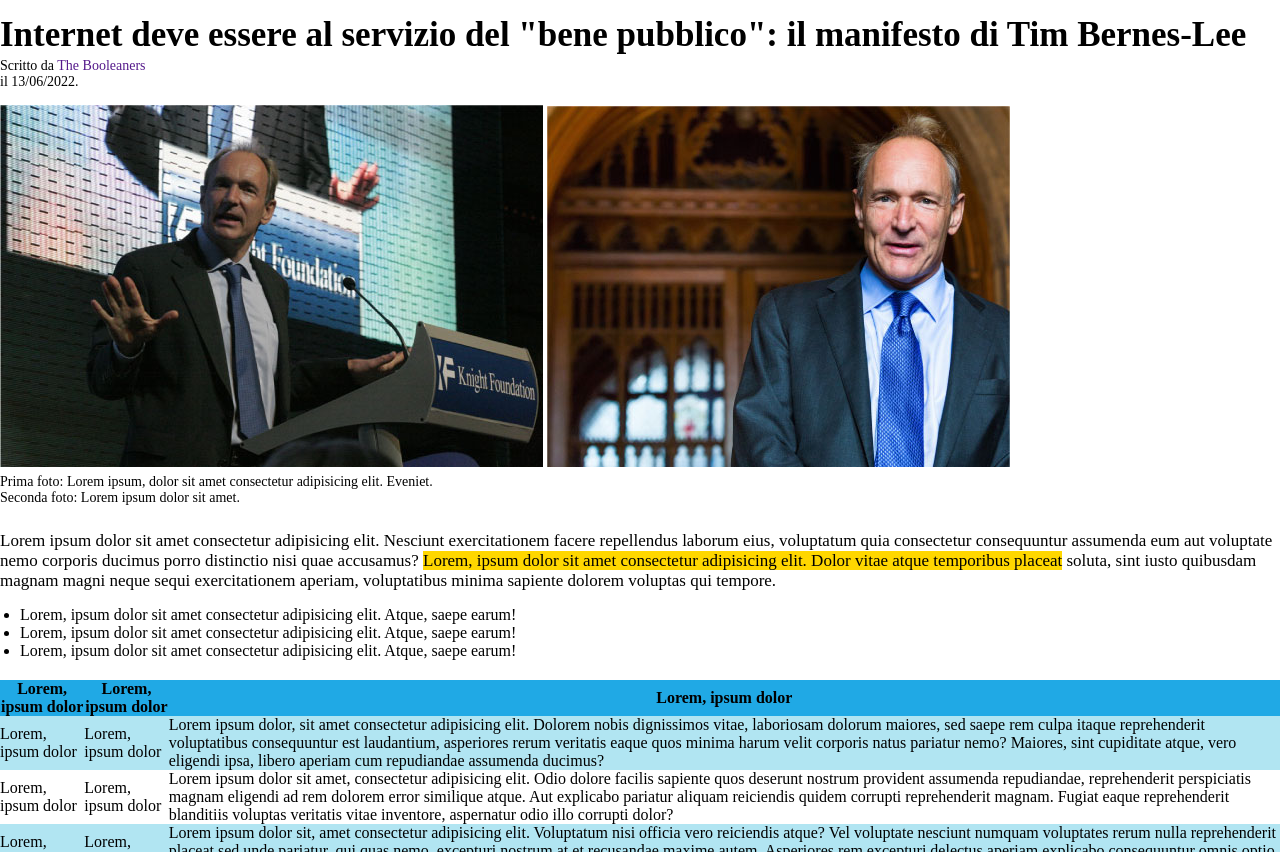
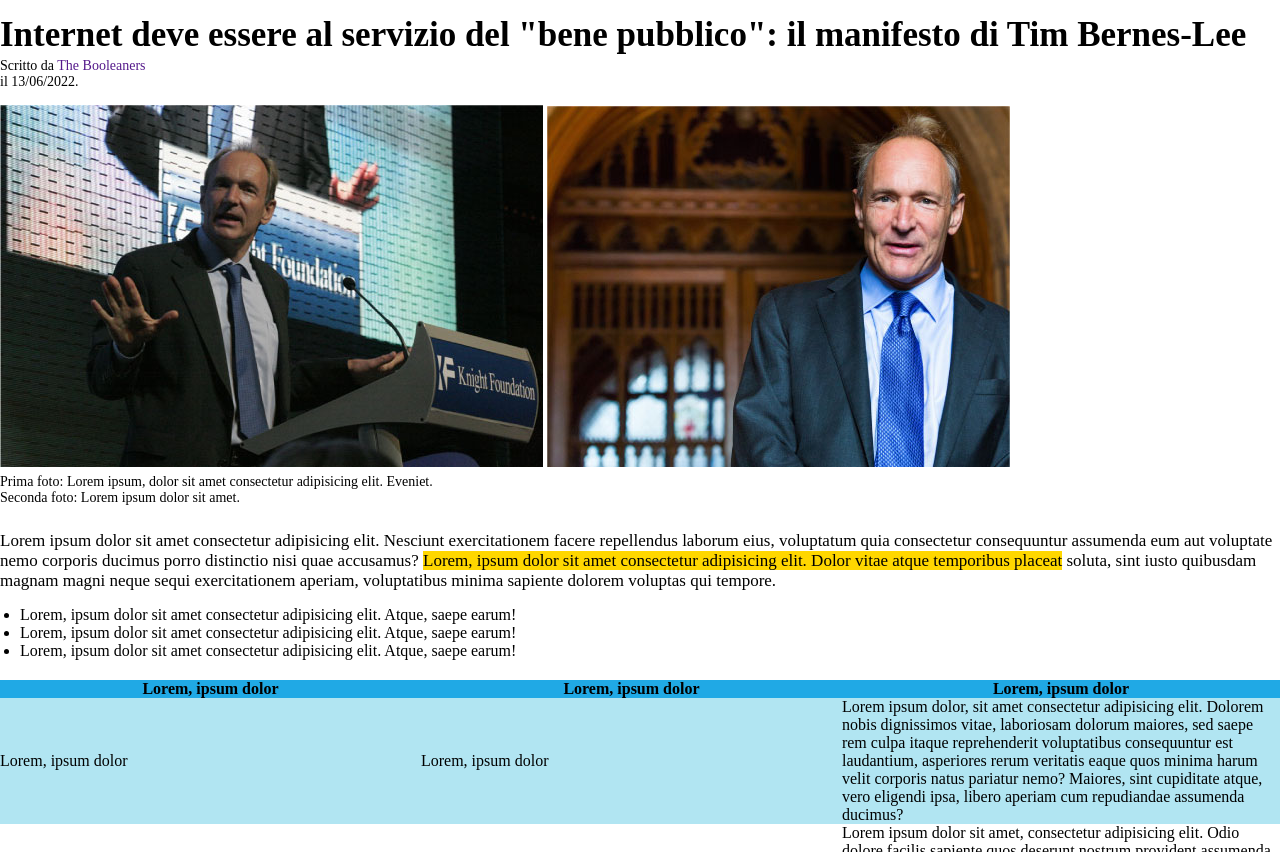
Before and after one commit to Ddanilo9/html-css-booleaner, a plain HTML site: page index.html in a window 1280 px wide. Shown: the part 100-952 px from the top of the page. Drawn offline with Linux system fonts and the light colour scheme.

Commit message:
Modifica tabella

```diff
--- a/css/app.css
+++ b/css/app.css
@@ -68,6 +68,9 @@ table{
     background-color: rgba(177,229,242,255);
 }
 
+td{
+    width: 750px;
+}
           /* footer */
 
 .caption span {
```
